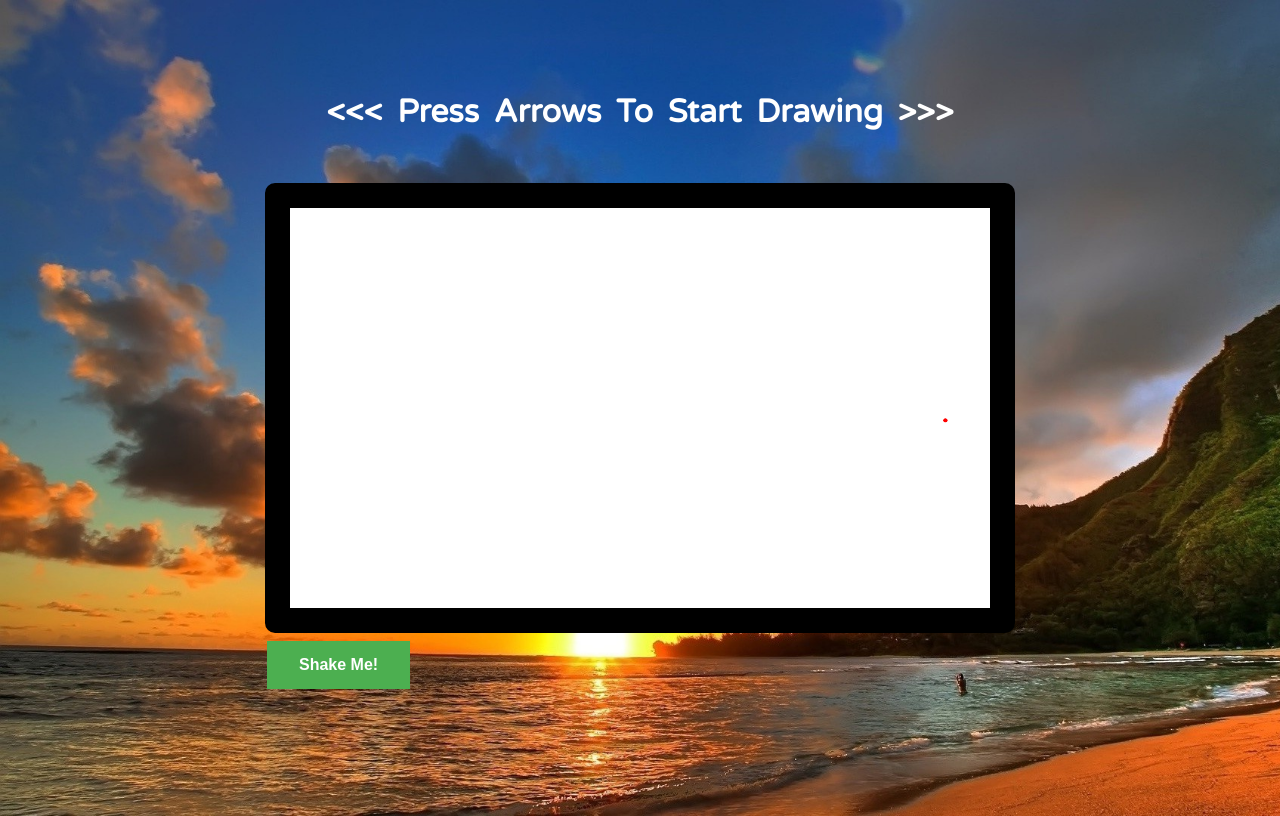
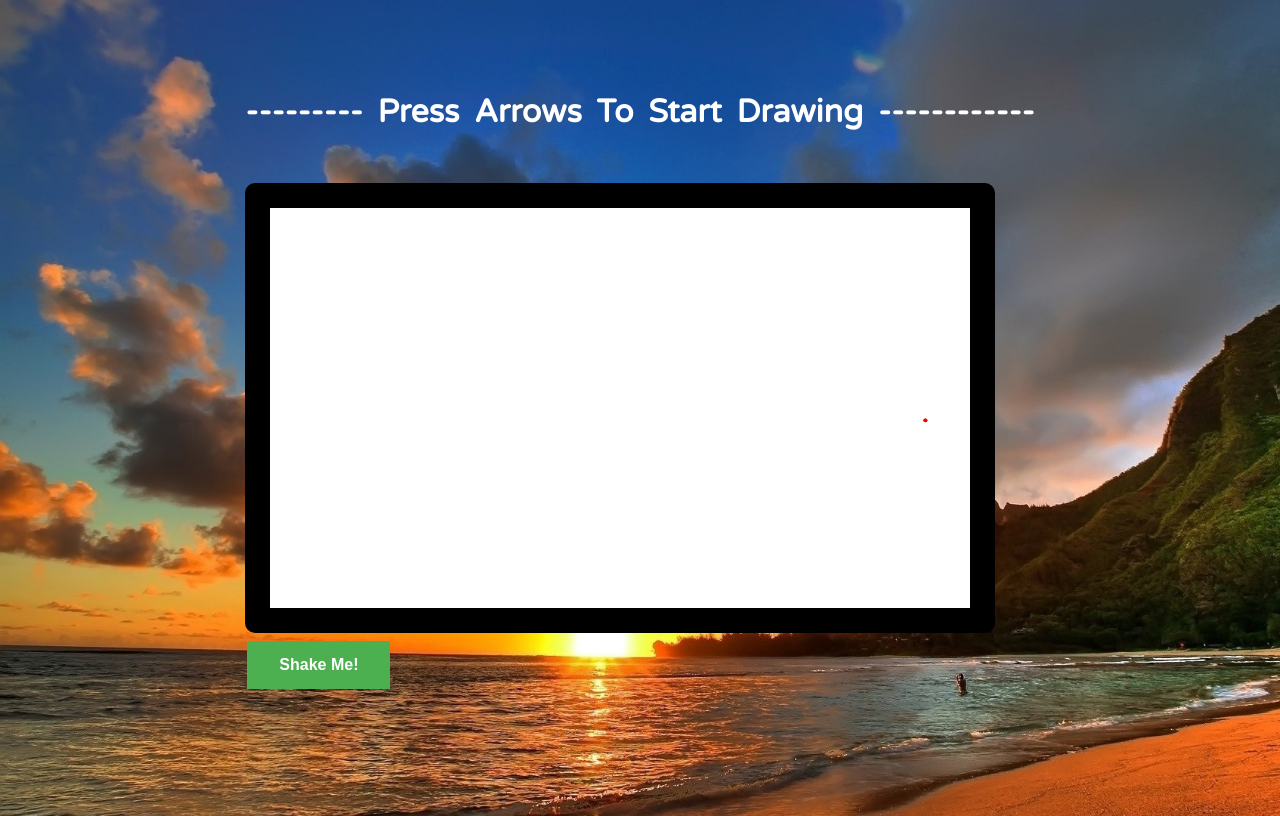
Before and after one commit to vigneshkumarm2002/Drawing-Board, a website built with Parcel: page index.html in a window 1280 px wide. Built offline with nearby package versions, Linux system fonts and the light colour scheme.

Commit message:
little Changes

```diff
--- a/index.html
+++ b/index.html
@@ -13,7 +13,7 @@
 
   <body>
     <h1 class="text">
-      <<< Press Arrows To Start Drawing >>>
+     --------- Press Arrows To Start Drawing ------------
     </h1>
     <div class="canvasbox">
       <canvas width="1600" height="1000" id="touch-me"> </canvas>
```
